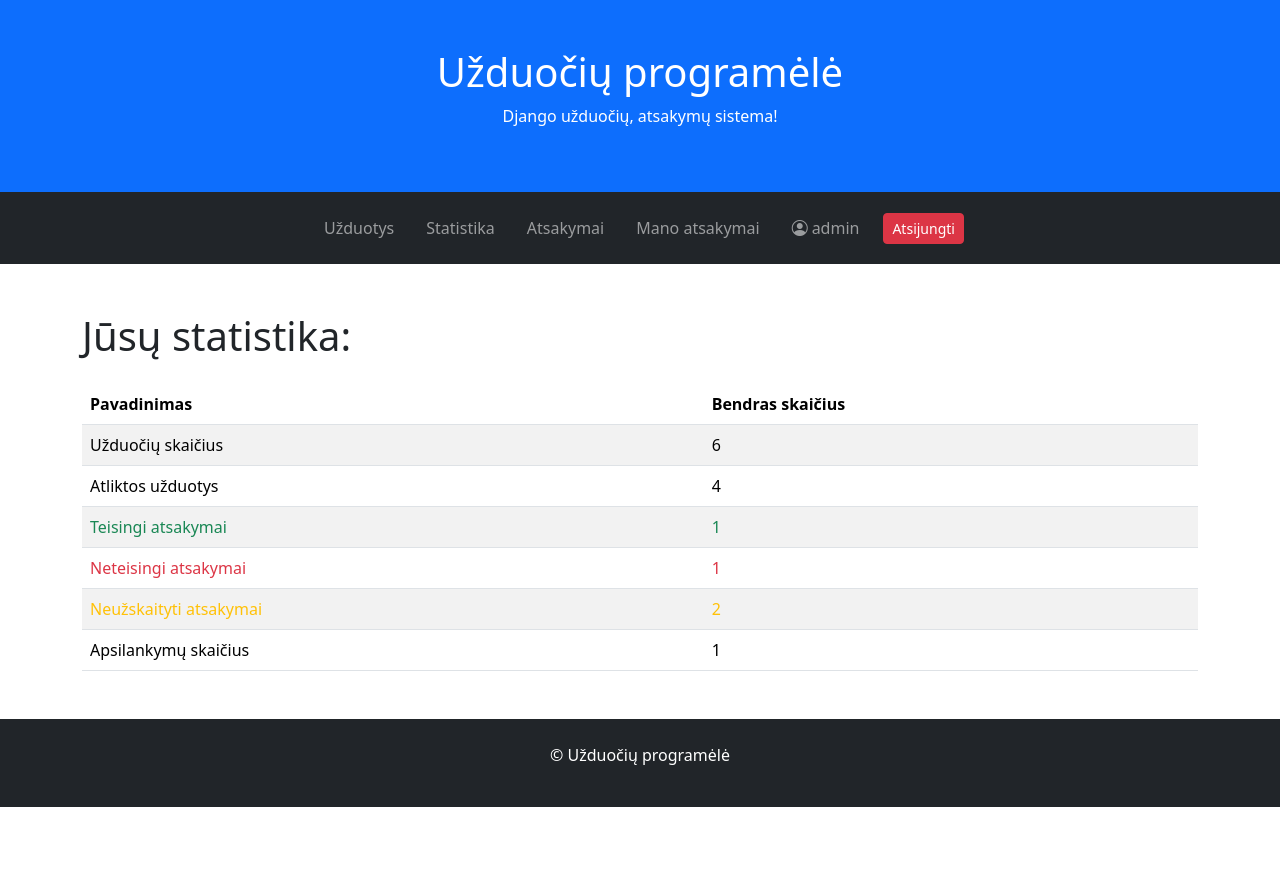
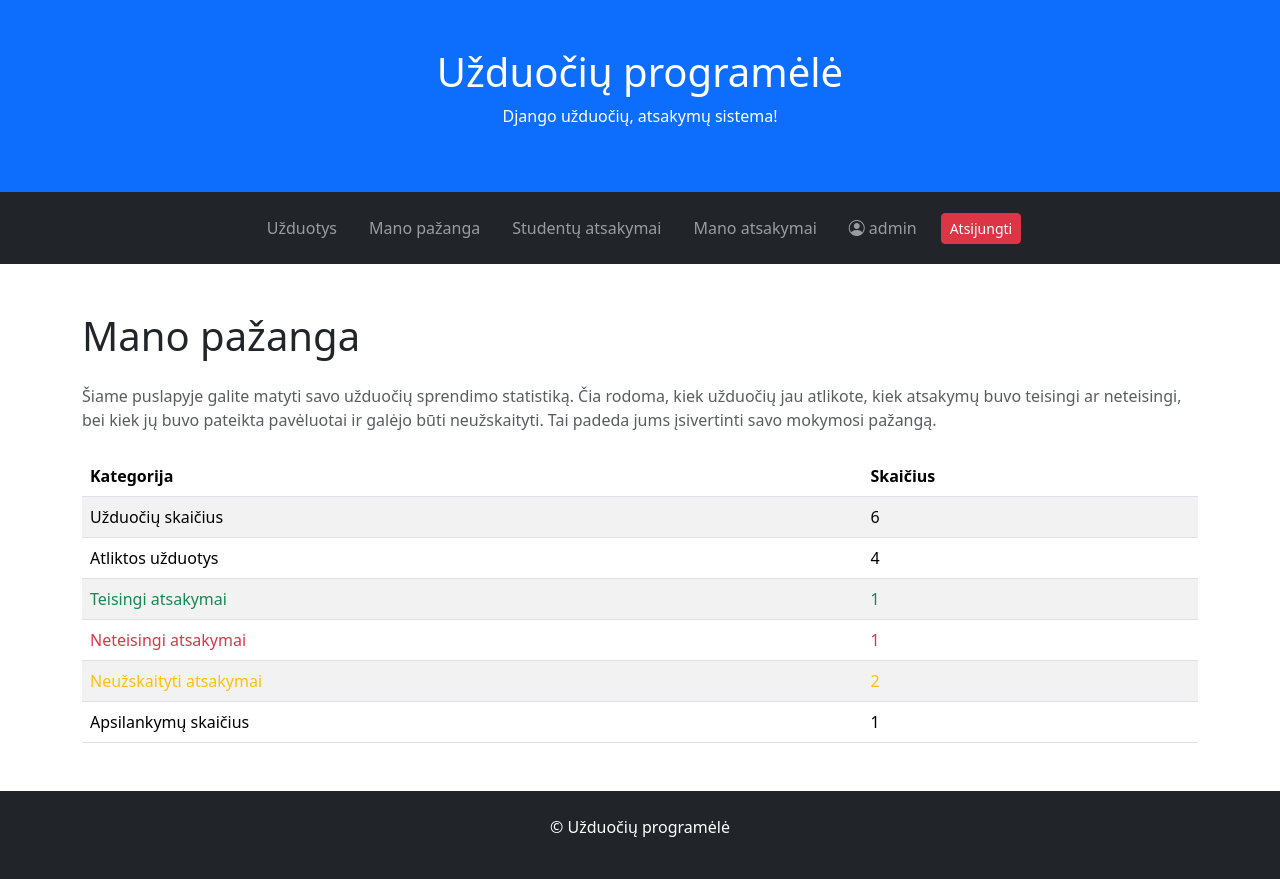
Before and after one commit to edenas/uzduociu_programele_v1, a Django app: page /stats/ in a window 1280 px wide. Before the commit the page ends 807 px from the top, so only its background shows below. Run offline with Django 5.2, Linux system fonts and the light colour scheme; a user stored in the database is signed in; data comes from the database, SQL or seed files in the repository; both versions use the stored data as it was after the commit.

Commit message:
Sutvarkyti atsakymų, pažangos ir meniu puslapiai

```diff
--- a/mysite/tasks/templates/base.html
+++ b/mysite/tasks/templates/base.html
@@ -29,28 +29,28 @@
                 <li class="nav-item">
                     <a class="nav-link" href="{% url 'index' %}">Užduotys</a>
                 </li>
+
                 {% if user.is_authenticated %}
                     <li class="nav-item">
-                        <a class="nav-link" href="{% url 'stats' %}">Statistika</a>
+                        <a class="nav-link" href="{% url 'stats' %}">Mano pažanga</a>
                     </li>
-                {% endif %}
-
-                {% if user.is_authenticated %}
 
                     {% if user.is_staff %}
                         <li class="nav-item">
-                            <a class="nav-link" href="{% url 'answers' %}">Atsakymai</a>
+                            <a class="nav-link" href="{% url 'answers' %}">Studentų atsakymai</a>
                         </li>
                     {% endif %}
 
                     <li class="nav-item">
                         <a class="nav-link" href="{% url 'useranswers' %}">Mano atsakymai</a>
                     </li>
+
                     <li class="nav-item">
                         <a class="nav-link" href="{% url 'profile' %}">
                             <i class="bi bi-person-circle me-1"></i>{{ user.get_username }}
                         </a>
                     </li>
+
                     <li class="nav-item">
                         <form method="post" action="{% url 'logout' %}">
                             {% csrf_token %}
--- a/mysite/tasks/templates/stats.html
+++ b/mysite/tasks/templates/stats.html
@@ -2,13 +2,20 @@
 {% block title %}Statistika{% endblock %}
 {% block content %}
 
-<h1 class="mb-4">Jūsų statistika:</h1>
+<h1 class="mb-4">Mano pažanga</h1>
+
+<p class="text-muted mb-4">
+Šiame puslapyje galite matyti savo užduočių sprendimo statistiką.
+Čia rodoma, kiek užduočių jau atlikote, kiek atsakymų buvo teisingi ar neteisingi,
+bei kiek jų buvo pateikta pavėluotai ir galėjo būti neužskaityti.
+Tai padeda jums įsivertinti savo mokymosi pažangą.
+</p>
 
 <table class="table table-striped">
     <thead>
         <tr>
-            <th>Pavadinimas</th>
-            <th>Bendras skaičius</th>
+            <th>Kategorija</th>
+            <th>Skaičius</th>
         </tr>
     </thead>
     <tbody>
```
Also changed, not shown: mysite/tasks/templates/answer.html (+8 -2 lines), mysite/tasks/templates/answers.html (+8 -1 lines), mysite/tasks/templates/user_answers.html (+7 -1 lines), mysite/db.sqlite3.
